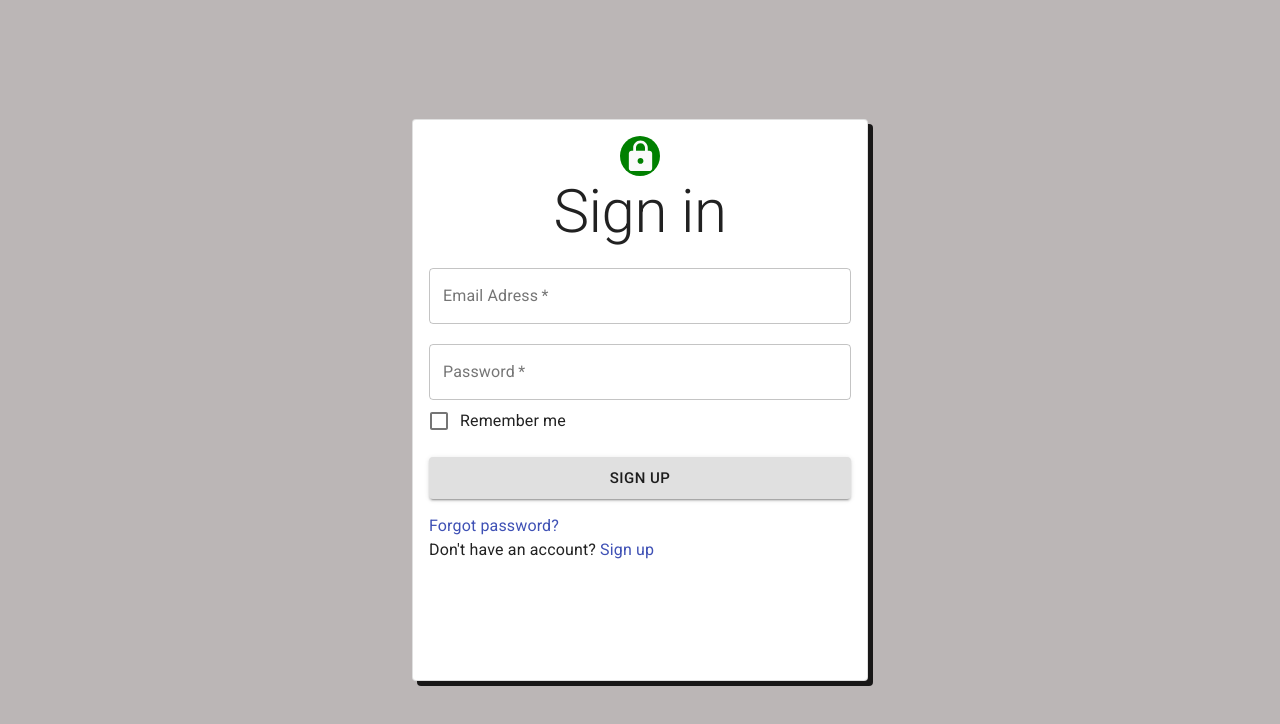
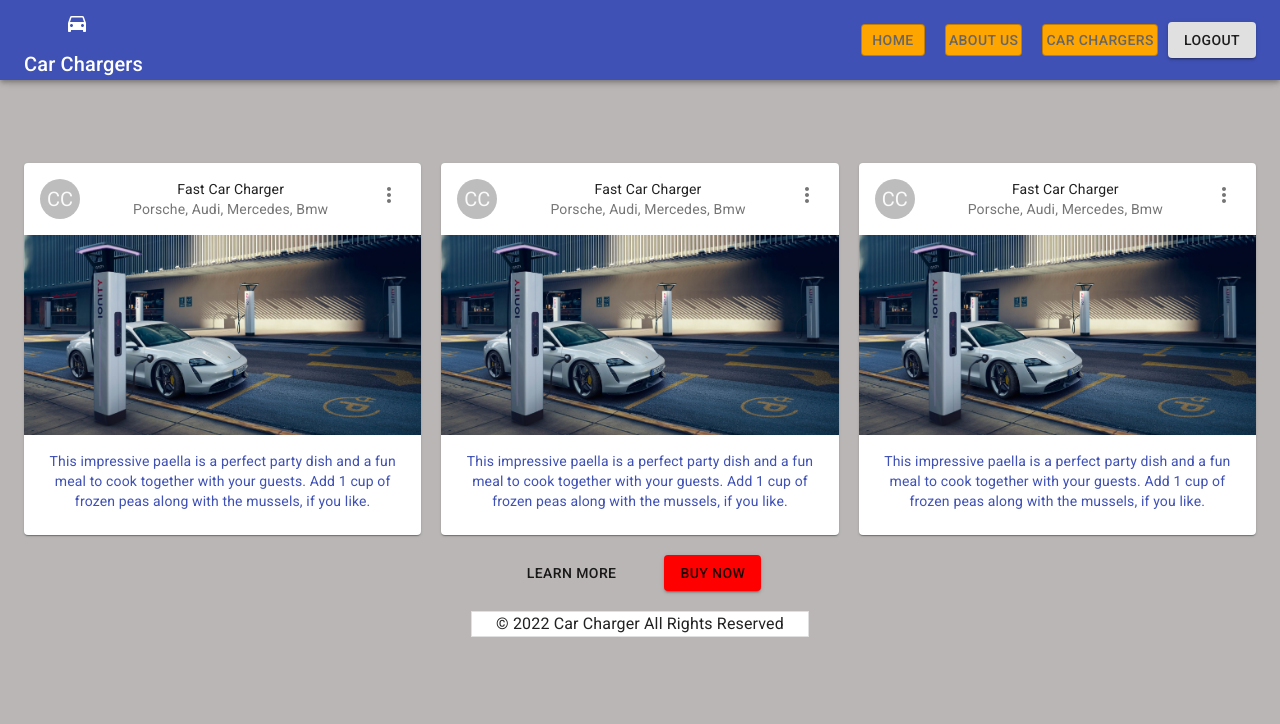
Before and after one commit to milosVlajic/loginPage, a React (Create React App) app: page / in a window 1280 px wide. Before the commit this address led to /login. Shown: the top 724 px of the page. Built offline with nearby package versions, Linux system fonts and the light colour scheme.

Commit message:
start working on footer

```diff
--- a/src/App.js
+++ b/src/App.js
@@ -12,7 +12,7 @@
 const queryClient = new QueryClient();
 
 function App() {
-  const [login, setLogin] = useState(false);
+  const [login, setLogin] = useState(true);
 
   const loginHandler = () => {
     setLogin(true);
--- /dev/null
+++ b/src/components/Footer.js
@@ -0,0 +1,40 @@
+import React from 'react';
+
+import { Paper, Container, Box, Typography } from '@material-ui/core';
+
+const year = new Date();
+const fullYear = year.getFullYear();
+console.log(fullYear);
+
+const Footer = () => {
+  return (
+    <Paper
+      sx={{
+        marginTop: 'calc(10% +60px)',
+        width: '100%',
+        position: 'fixed',
+        bottom: 0,
+        width: '100%',
+      }}
+      component="footer"
+      square
+      variant="outlined"
+    >
+      <Container maxWidth="lg">
+        <Typography>
+          <span>&copy;</span>
+          {` ${fullYear} Car Charger All Rights Reserved`}
+        </Typography>
+      </Container>
+    </Paper>
+
+    // <div>
+    //   <p>
+    //     <span>&copy;</span>
+    //     {` ${fullYear} Car Charger All Rights Reserved`}
+    //   </p>
+    // </div>
+  );
+};
+
+export default Footer;
--- a/src/components/HomePage.js
+++ b/src/components/HomePage.js
@@ -1,5 +1,6 @@
 import React, { useEffect } from 'react';
 import { useHistory } from 'react-router-dom';
+import Footer from './Footer';
 import MainContent from './MainContent';
 import NavBar from './NavBar';
 import OrderButton from './OrderButton';
@@ -15,6 +16,7 @@
       <NavBar />
       <MainContent />
       <OrderButton />
+      <Footer />
     </>
   );
 };
```
